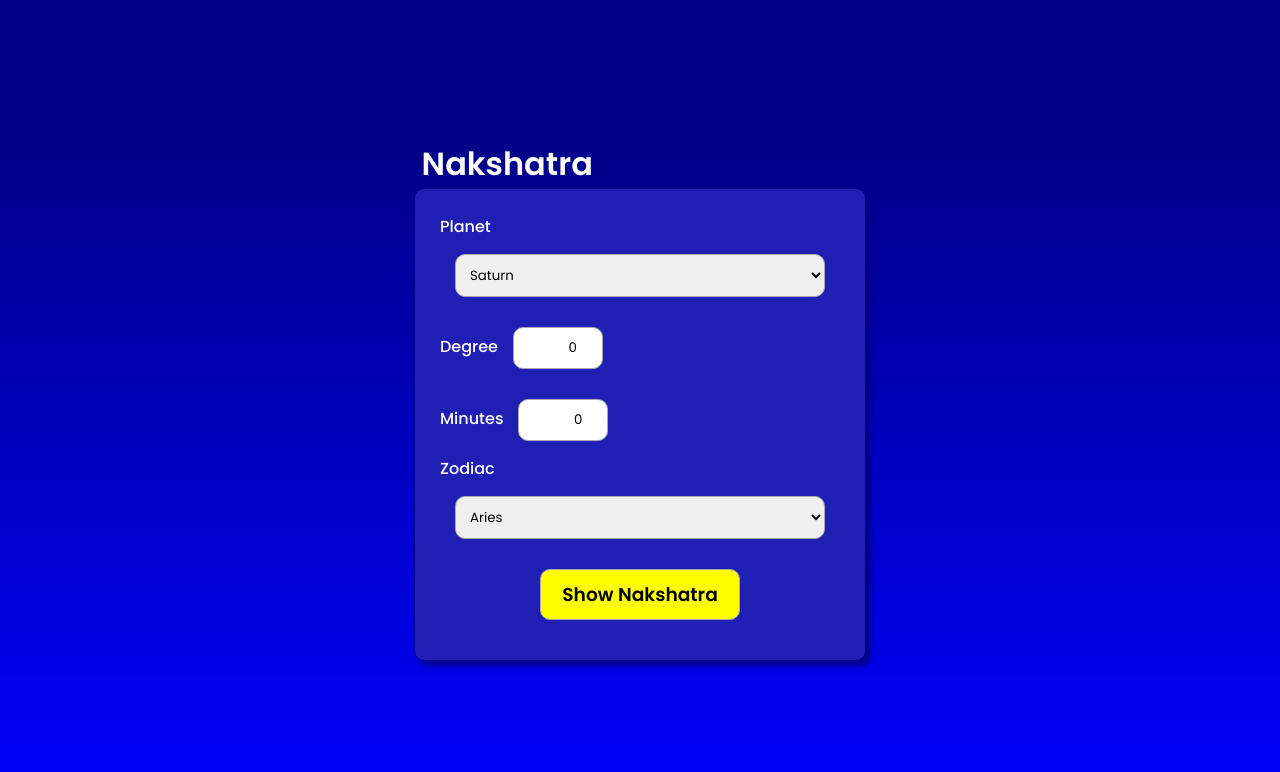
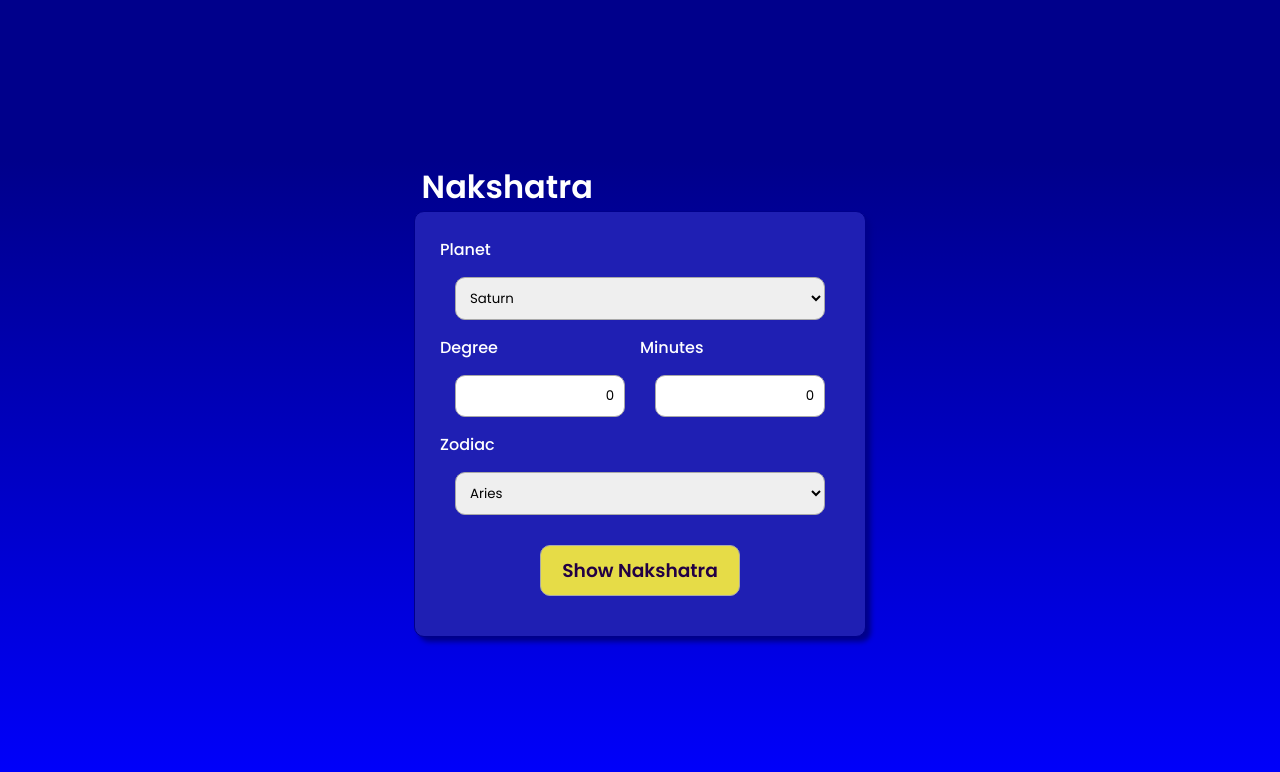
Before and after one commit to salmannotkhan/nakshatra, a React (Create React App) app: page / in a window 1280 px wide. Shown: the top 772 px of the page. Built offline with nearby package versions, Linux system fonts and the light colour scheme.

Commit message:
Error styling and minor style fixes

```diff
--- a/src/App.scss
+++ b/src/App.scss
@@ -8,6 +8,34 @@
         display: flex;
         flex-direction: column;
         width: 400px;
+        .degree-minutes {
+            display: flex;
+            div {
+                display: flex;
+                flex-direction: column;
+                width: 50%;
+                input {
+                    max-width: 75%;
+                    -moz-appearance: textfield;
+                    &.invalid {
+                        border: 1px solid #c15;
+                        background-color: lightsalmon;
+                    }
+                    &::-webkit-inner-spin-button {
+                        display: none;
+                    }
+                }
+            }
+        }
+        .error {
+            background-color: #c15;
+            border-radius: 10px;
+            padding: 10px 15px;
+            color: white;
+            width: 85%;
+            margin-inline: auto;
+            margin-bottom: 10px;
+        }
         label {
             font-weight: 500;
         }
@@ -17,12 +45,17 @@
             padding: 10px;
             border: 1px solid darkgray;
             border-radius: 10px;
+            &:focus {
+                outline: none;
+                border: 1px solid black;
+            }
         }
         input[type="number"] {
             text-align: right;
         }
         input[type="submit"] {
-            background-color: yellow;
+            background-color: #e6dc47;
+            color: #204;
             font-size: 14pt;
             font-weight: 800;
             align-self: center;
```
